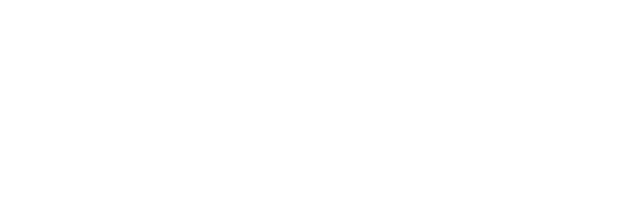
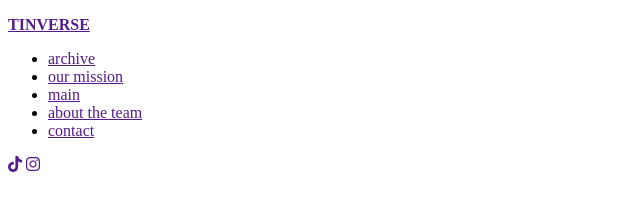
Before and after one commit to EEw33/Tinverse, a plain HTML site: page index.html in a window 1280 px wide. Shown: the whole page, without its empty margins (0-640 px from the left). Drawn offline with Linux system fonts and the light colour scheme.

Commit message:
modified index.html and added style.css

```diff
--- a/index.html
+++ b/index.html
@@ -5,8 +5,41 @@
     <meta http-equiv="X-UA-Compatible" content="IE=edge">
     <meta name="viewport" content="width=device-width, initial-scale=1.0">
     <title>Tinverse</title>
+    <link rel="stylesheet" href="style.css">
+    <link href='https://fonts.googleapis.com/css?family=Inter' rel='stylesheet'>
+    <link rel="stylesheet" href="https://cdnjs.cloudflare.com/ajax/libs/font-awesome/6.4.0/css/all.min.css">
 </head>
 <body>
+    <header>
+        <!--Логотип-->
+        <div class="logo-h">
+            <a href=""><p><b>TINVERSE</b></p></a>
+        </div>
 
+        <!--Ссылки навигационного бара-->
+        <nav class="nav-links" id="NavLinks">
+            <ul>
+                <li><a href="">archive</a></li>
+                <li><a href="">our mission</a></li>
+                <li><a href="">main</a></li>
+                <li><a href="">about the team</a></li>
+                <li><a href="">contact</a></li>
+            </ul>
+        </nav>
+
+        <!--Значки тиктока и инстаграмма-->
+        <div>
+            <a href=""><i class="fa-brands fa-tiktok"></i></a>
+            <a href=""><i class="fa-brands fa-instagram"></i></a>
+        </div>
+    </header>
+    <main>
+        <div>
+
+        </div>
+        <div>
+
+        </div>
+    </main>
 </body>
 </html>
```
